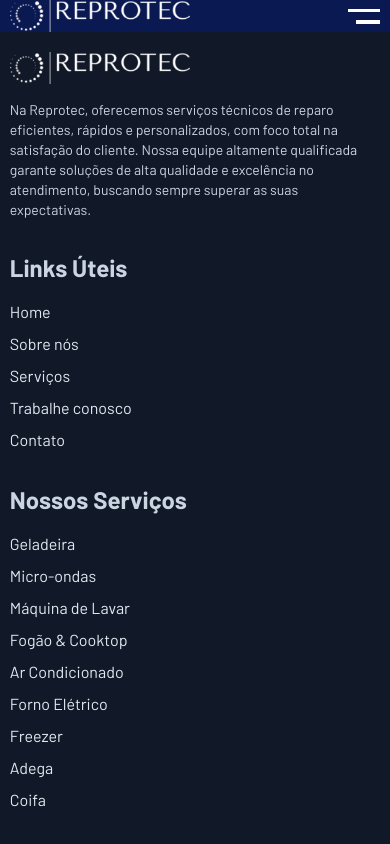
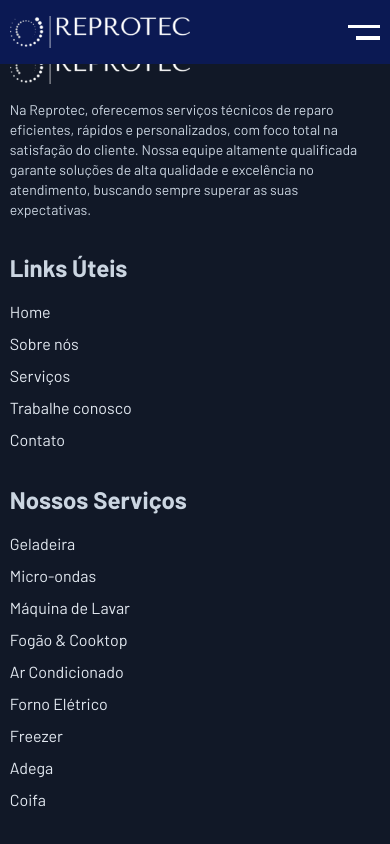
Before and after one commit to Sev7tech/reprotec, a Next.js app: page / in a window 390 px wide. Shown: the top 844 px of the page. Built offline with nearby package versions, Linux system fonts and the light colour scheme.

Commit message:
style: add py-4 for mobile screen

```diff
--- a/src/components/Header.tsx
+++ b/src/components/Header.tsx
@@ -15,7 +15,7 @@ const Header = memo(() => {
 
   return (
     <header className="fixed top-0 z-50 w-full bg-midnightBlue">
-      <div className="max-container flexBetween w-95 relative md:py-2">
+      <div className="max-container flexBetween w-95 relative py-4 md:py-2">
         <Brand src="/images/logo-white.png" />
         <nav
           className={`${menuOpen ? 'translate-x-0 bg-blue-950/90 opacity-100' : '-translate-x-full opacity-0 lg:translate-x-0 lg:opacity-100'} mainNav`}
```
